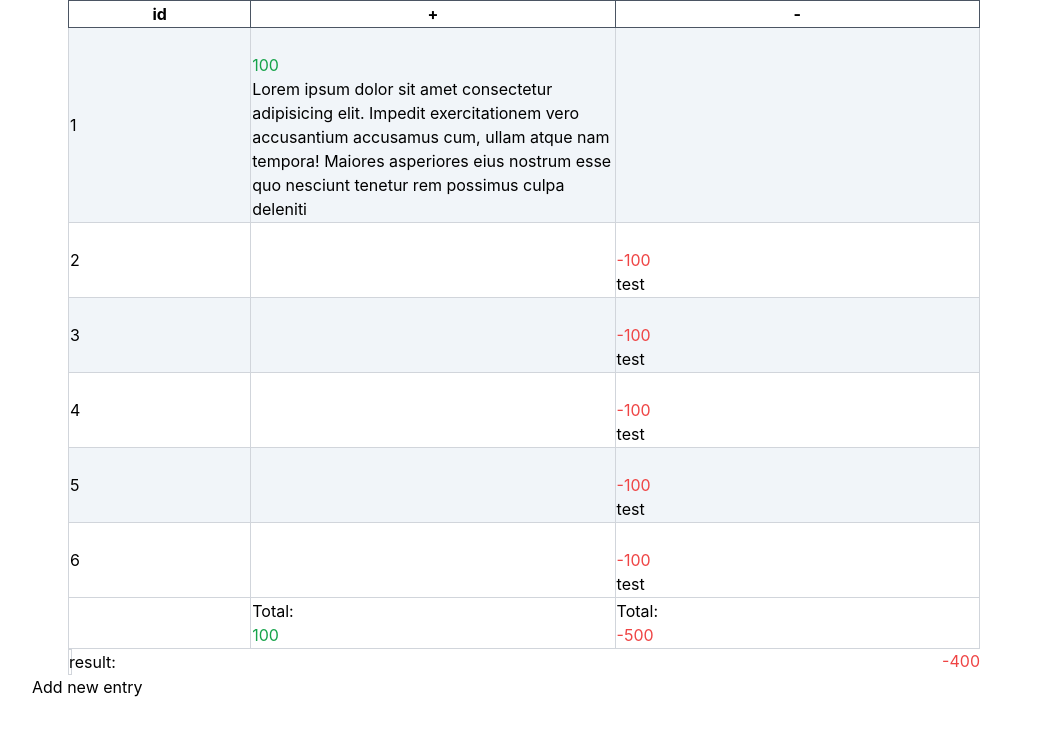
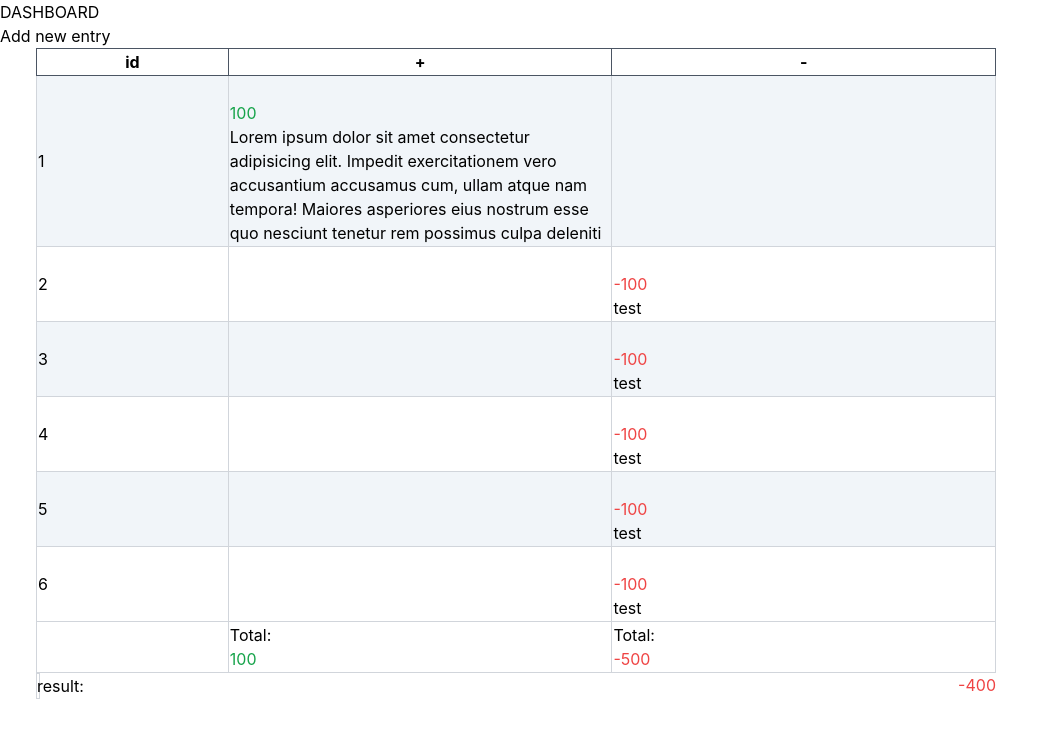
Before and after one commit to matheusnb99/mini-projet-comptable, a Next.js app: page / in a window 1280 px wide. Shown: the top 738 px of the page, without its empty margins (0-1058 px from the left). Built offline with nearby package versions, Linux system fonts and the light colour scheme.

Commit message:
visual changes

```diff
--- a/pages/components/ui/FormField.jsx
+++ b/pages/components/ui/FormField.jsx
@@ -8,9 +8,9 @@ const FormField = (props) => {
     <Field {...otherProps}>
       {({ field, meta: { touched, error } }) => (
         <div className={className}>
-          <label className="block">
+          <label className="block w-2/3 flex items-center justify-between">
             {children}
-            <Component className="w-full" {...field} {...otherProps} />
+            <Component className="w-2/3 px-5 mx-5" {...field} {...otherProps} />
           </label>
           {touched && error ? (
             <p className="text-red-500 p-2 text-sm">{error}</p>
--- a/pages/index.js
+++ b/pages/index.js
@@ -1,13 +1,15 @@
-import styles from "../styles/Home.module.css"
 import TableauComptable from "./components/TableauComptable"
 import Link from "next/link"
 const Home = () => {
   return (
-    <div className={styles.container}>
+    <div className="flex justify-between flex-wrap">
+      <div className="basis-[100%]">
+        <h1>DASHBOARD</h1>
+        <Link href="/form-page">
+          <a>Add new entry</a>
+        </Link>
+      </div>
       <TableauComptable></TableauComptable>
-      <Link href="/form-page">
-        <a>Add new entry</a>
-      </Link>
     </div>
   )
 }
```
